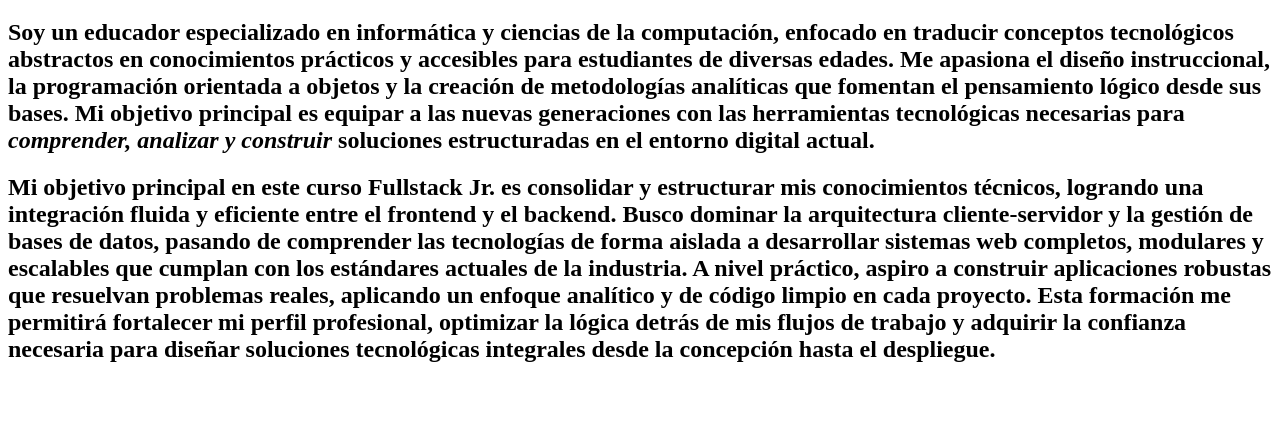
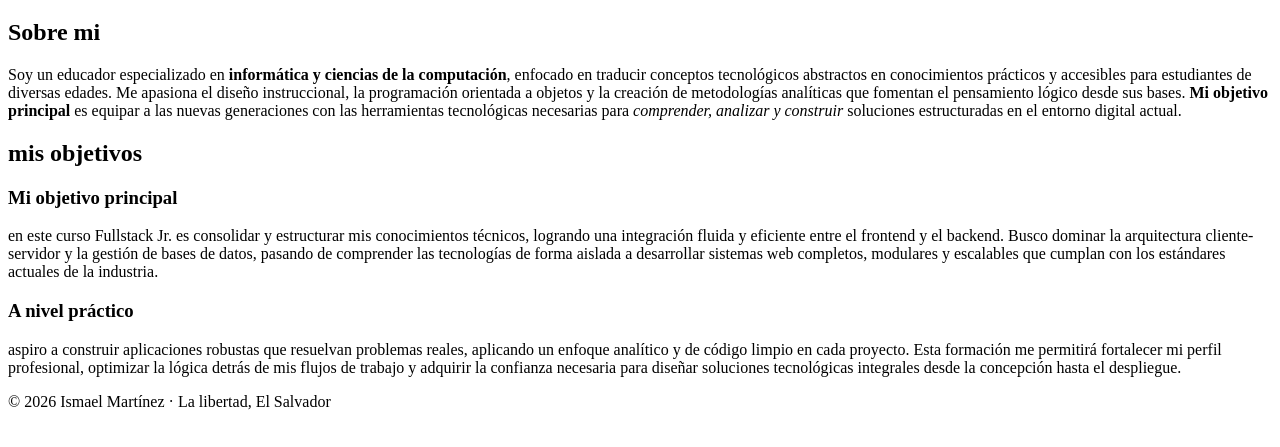
Before and after one commit to Izmae1/mi-portafolio, a plain HTML site: page index.html in a window 1280 px wide. Shown: the part 61-508 px from the top of the page. Drawn offline with Linux system fonts and the light colour scheme.

Commit message:
Aplica estructura semántica

```diff
--- a/index.html
+++ b/index.html
@@ -1,24 +1,65 @@
 <!DOCTYPE html>
 <html lang="es">
+
 <head>
     <meta charset="UTF-8">
     <meta name="viewport" content="width=device-width, initial-scale=1.0">
     <title>Walter Martinez</title>
 </head>
+
 <body>
     <!--Primera seccion: nombre completo-->
-    <h1>Walter Ismael Martinez Gonzalez</h1>
+    <header>
+        <h1>Walter Ismael Martinez Gonzalez</h1>
+        <nav>
+            <!-- Nav vacio-->
+        </nav>
+    </header>
 
-    <!--Segunda seccion: mis metas-->
-    <h2>
-        Soy un educador especializado en <strong>informática y ciencias de la computación</strong>, enfocado en traducir conceptos tecnológicos abstractos en conocimientos prácticos y accesibles para estudiantes de diversas edades. Me apasiona el diseño instruccional, la programación orientada a objetos y la creación de metodologías analíticas que fomentan el pensamiento lógico desde sus bases. <strong>Mi objetivo principal</strong> es equipar a las nuevas generaciones con las herramientas tecnológicas necesarias para <em>comprender, analizar y construir</em> soluciones estructuradas en el entorno digital actual.
-    </h2>
+    <main>
+        <!--Segunda seccion: mis metas-->
+        <section id="metas">
+            <h2>Sobre mi</h2>
+            <p>
+                Soy un educador especializado en <strong>informática y ciencias de la computación</strong>, enfocado en
+                traducir conceptos tecnológicos abstractos en conocimientos prácticos y accesibles para estudiantes de
+                diversas edades. Me apasiona el diseño instruccional, la programación orientada a objetos y la creación
+                de metodologías analíticas que fomentan el pensamiento lógico desde sus bases. <strong>Mi objetivo
+                    principal</strong> es equipar a las nuevas generaciones con las herramientas tecnológicas necesarias
+                para <em>comprender, analizar y construir</em> soluciones estructuradas en el entorno digital actual.
+            </p>
+        </section>
 
-    <!--Tercera seccion: objetivos en el curso-->
-    <h2>
-        Mi objetivo principal en este curso Fullstack Jr. es consolidar y estructurar mis conocimientos técnicos, logrando una integración fluida y eficiente entre el frontend y el backend. Busco dominar la arquitectura cliente-servidor y la gestión de bases de datos, pasando de comprender las tecnologías de forma aislada a desarrollar sistemas web completos, modulares y escalables que cumplan con los estándares actuales de la industria.
+        <!--Tercera seccion: objetivos en el curso-->
+        <section id="objetivos">
+            <h2>mis objetivos</h2>
+            <article>
+                <h3>Mi objetivo principal</h3>
+                <p>
+                    en este curso Fullstack Jr. es consolidar y estructurar mis conocimientos
+                    técnicos, logrando una integración fluida y eficiente entre el frontend y el backend. Busco dominar
+                    la arquitectura cliente-servidor y la gestión de bases de datos, pasando de comprender las
+                    tecnologías de forma aislada a desarrollar sistemas web completos, modulares y escalables que
+                    cumplan con los estándares actuales de la industria.
+                </p>
+            </article>
+            <article>
+                <h3>A nivel práctico</h3>
+                <p>
+                    aspiro a construir aplicaciones robustas que resuelvan problemas reales, aplicando
+                    un enfoque analítico y de código limpio en cada proyecto. Esta formación me permitirá fortalecer mi
+                    perfil profesional, optimizar la lógica detrás de mis flujos de trabajo y adquirir la confianza
+                    necesaria para diseñar soluciones tecnológicas integrales desde la concepción hasta el despliegue.
+                </p>
+            </article>
+        </section>
+        <section>
 
-        A nivel práctico, aspiro a construir aplicaciones robustas que resuelvan problemas reales, aplicando un enfoque analítico y de código limpio en cada proyecto. Esta formación me permitirá fortalecer mi perfil profesional, optimizar la lógica detrás de mis flujos de trabajo y adquirir la confianza necesaria para diseñar soluciones tecnológicas integrales desde la concepción hasta el despliegue.
-    </h2>
+        </section>
+        <footer>
+            <p>&copy; 2026 Ismael Martínez · La libertad, El Salvador</p>
+        </footer>
+    </main>
 </body>
+
 </html>
```
Also changed, not shown: 1 other file.
